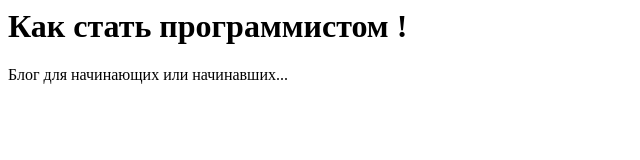
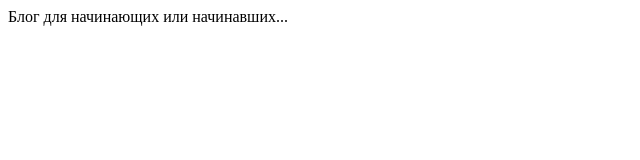
Before and after one commit to webyroki/web.github.io, a plain HTML site: page index.html in a window 1280 px wide. Shown: the whole page, without its empty margins (0-640 px from the left). Drawn offline with Linux system fonts and the light colour scheme.

Commit message:
up
up site

```diff
--- a/index.html
+++ b/index.html
@@ -2,18 +2,6 @@
         <meta charset="utf-8">
         <meta name="viewport" content="width=device-width, initial-scale=1">
     </head><body>
-        <div class="cover">
+                        <p class="text-inverse">Блог для начинающих или начинавших...</p>
 
-            <div class="background-image-fixed cover-image" style="background-image : url('http://pingendo.github.io/pingendo-bootstrap/assets/blurry/800x600/13.jpg')"></div>
-            <div class="container">
-                <div class="row">
-                    <div class="col-md-12 text-center">
-                        <h1 class="text-inverse">Как стать программистом !</h1>
-                        <p class="text-inverse">Блог для начинающих или начинавших...</p>
-                        <br>
-
-                    </div>
-                </div>
-            </div>
-        </div>
 </body></html>
```
